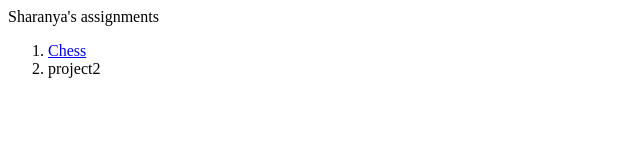
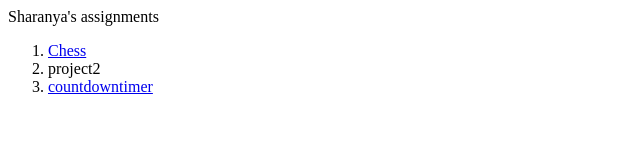
Before and after one commit to sharanyabhat-sangamone/SangamOne_html, a plain HTML site: page index.html in a window 1280 px wide. Shown: the whole page, without its empty margins (0-640 px from the left). Drawn offline with Linux system fonts and the light colour scheme.

Commit message:
Update index.html

```diff
--- a/index.html
+++ b/index.html
@@ -5,6 +5,7 @@
 		<ol>
 			<li><a href="chess.html">Chess</a></li>
 			<li>project2</li>
+			<li><a href="12.html">countdowntimer</a></li>
 		</ol>
 	</body>
 </html>
```
